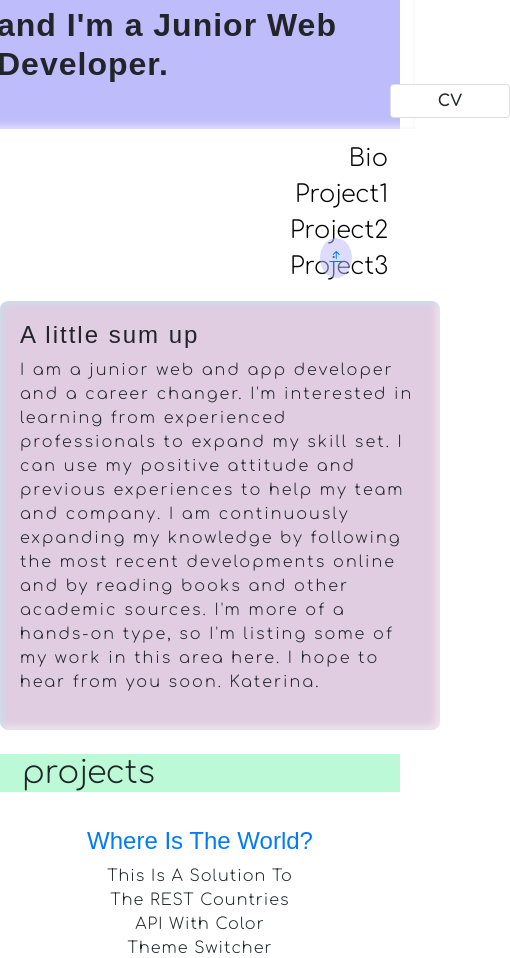
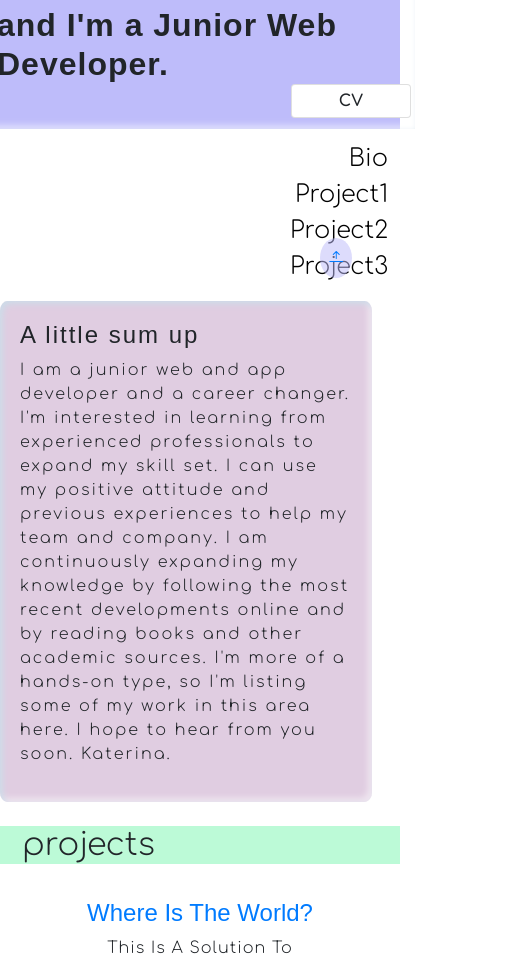
Before and after one commit to kate-sarant/MyPortfolio, a plain HTML site: page index.html in a window 390 px wide. Shown: the part 142-1100 px from the top of the page, 510 px wide, since content can reach past the window. Drawn offline with nearby package versions, Linux system fonts and the light colour scheme.

Commit message:
fixing width

```diff
--- a/scss/_mobile.scss
+++ b/scss/_mobile.scss
@@ -5,11 +5,11 @@ body{
     div#top.header1.row{
       div.contactBtn{
         top: 1px;
-  left: 393px;
+  left: 325px;
       }
       div.CVBtn.card{
         top: 1px;
-      left: 393px;
+      left: 294px;
       }
     }
   }
@@ -21,7 +21,7 @@ body{
           margin-bottom: 0px;
           margin-top: 0px;
           top: -12px;
-          width: 100%;
+          width: 83%;
     }
 
 .Genwrapper{
```
Also changed, not shown: css/style.css.
